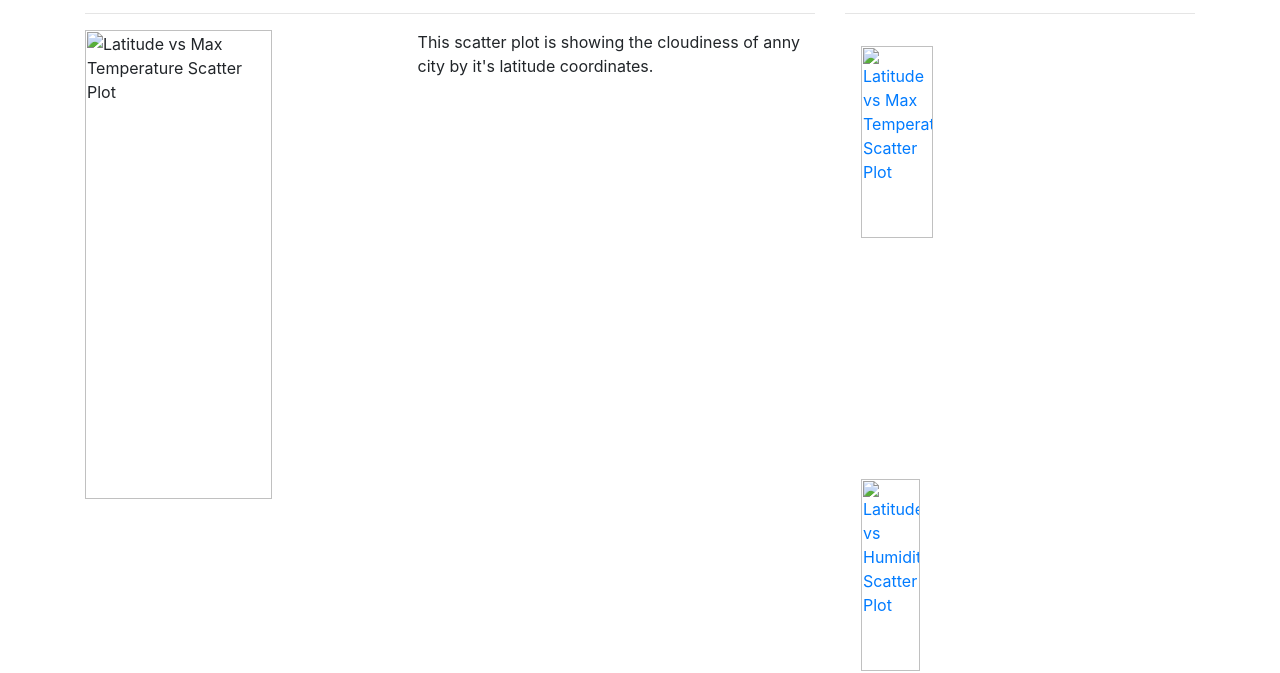
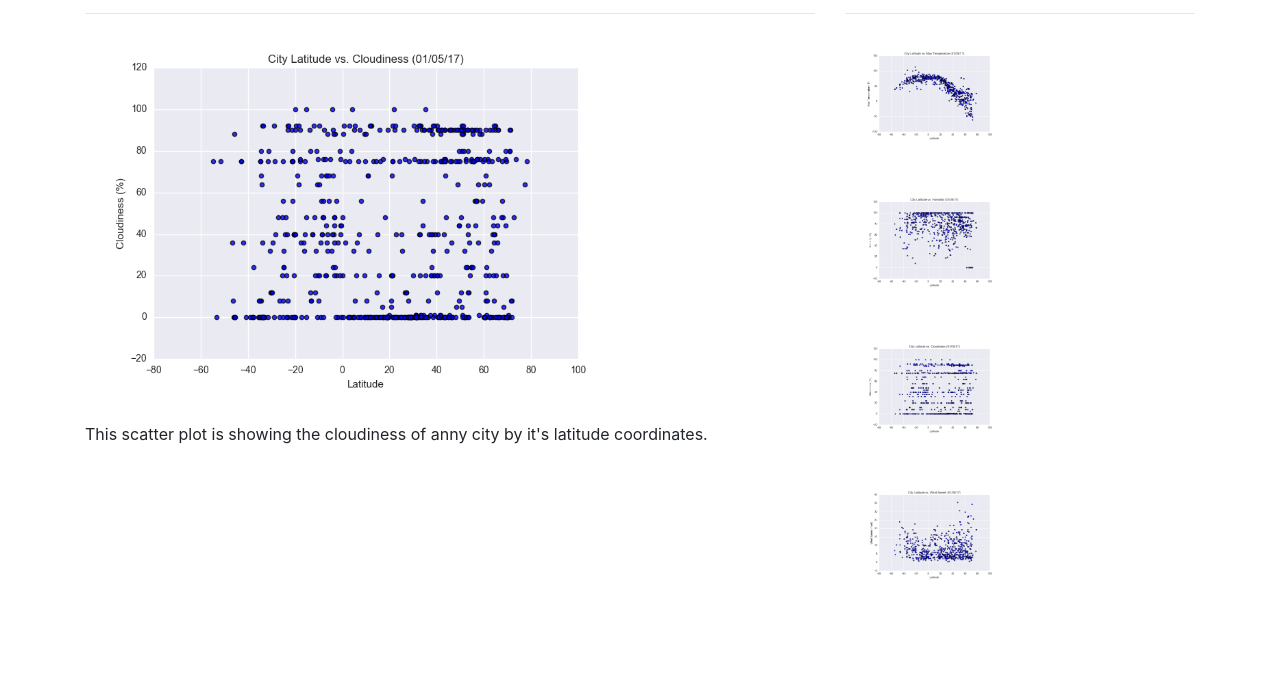
Before and after one commit to nsheets91/Web-creation-challenge, a plain HTML site: page cloudiness.html in a window 1280 px wide. Shown: the part 145-818 px from the top of the page. Drawn offline with nearby package versions, Linux system fonts and the light colour scheme.

Commit message:
add images

```diff
--- a/cloudiness.html
+++ b/cloudiness.html
@@ -41,7 +41,7 @@
           <div class="col-md-8">
             <h1 class="text-info">Cloudiness</h1>
             <hr>
-            <figure class="figure image-wrapper float-left"><img src="Resources/assets/images/Fig3.png" class="img-fluid w-75" alt="Latitude vs Max Temperature Scatter Plot"></figure>
+            <figure class="figure image-wrapper float-left"><img src="static/images/Fig3.png" class="img-fluid w-75" alt="Latitude vs Max Temperature Scatter Plot"></figure>
             <p>
                 This scatter plot is showing the cloudiness of anny city by it's latitude coordinates.
             </p>
@@ -50,10 +50,10 @@
          <div class="col-md-4">
           <h1 class="text-info">Visualizations</h1>
           <hr>
-          <figure class="figure"><a href="maxtemp.html"><img src="Resources/assets/images/Fig1.png" class="img-fluid w-50 p-3" alt="Latitude vs Max Temperature Scatter Plot"></a></figure>
-          <figure class="figure"><a href="humidity.html"><img src="Resources/assets/images/Fig2.png" class="img-fluid w-50 p-3" alt="Latitude vs Humidity Scatter Plot"></a></figure>
-          <figure class="figure"><a href="cloudiness.html"><img src="Resources/assets/images/Fig3.png" class="img-fluid w-50 p-3" alt="Latitude vs Cloudiness Scatter Plot"></a></figure>
-          <figure class="figure"><a href="windspeed.html"><img src="Resources/assets/images/Fig4.png" class="img-fluid w-50 p-3" alt="Latitude vs Wind Speed Scatter Plot"></a></figure>
+          <figure class="figure"><a href="maxtemp.html"><img src="static/images/Fig1.png" class="img-fluid w-50 p-3" alt="Latitude vs Max Temperature Scatter Plot"></a></figure>
+          <figure class="figure"><a href="humidity.html"><img src="static/images/Fig2.png" class="img-fluid w-50 p-3" alt="Latitude vs Humidity Scatter Plot"></a></figure>
+          <figure class="figure"><a href="cloudiness.html"><img src="static/images/Fig3.png" class="img-fluid w-50 p-3" alt="Latitude vs Cloudiness Scatter Plot"></a></figure>
+          <figure class="figure"><a href="windspeed.html"><img src="static/images/Fig4.png" class="img-fluid w-50 p-3" alt="Latitude vs Wind Speed Scatter Plot"></a></figure>
         </div>
       </div>
     </div>
```
Also changed, not shown: comparison.html (+4 -4 lines), humidity.html (+5 -5 lines), maxtemp.html (+5 -5 lines), windspeed.html (+5 -5 lines).
